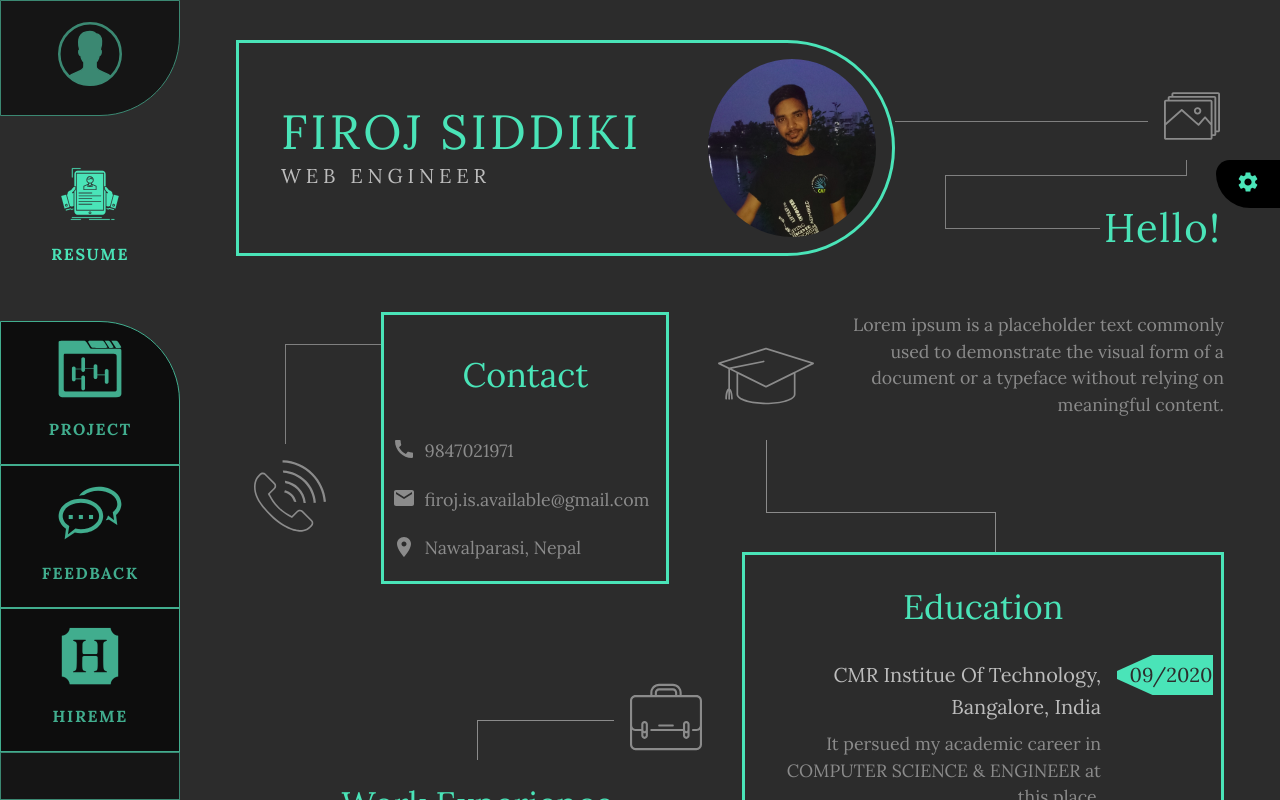
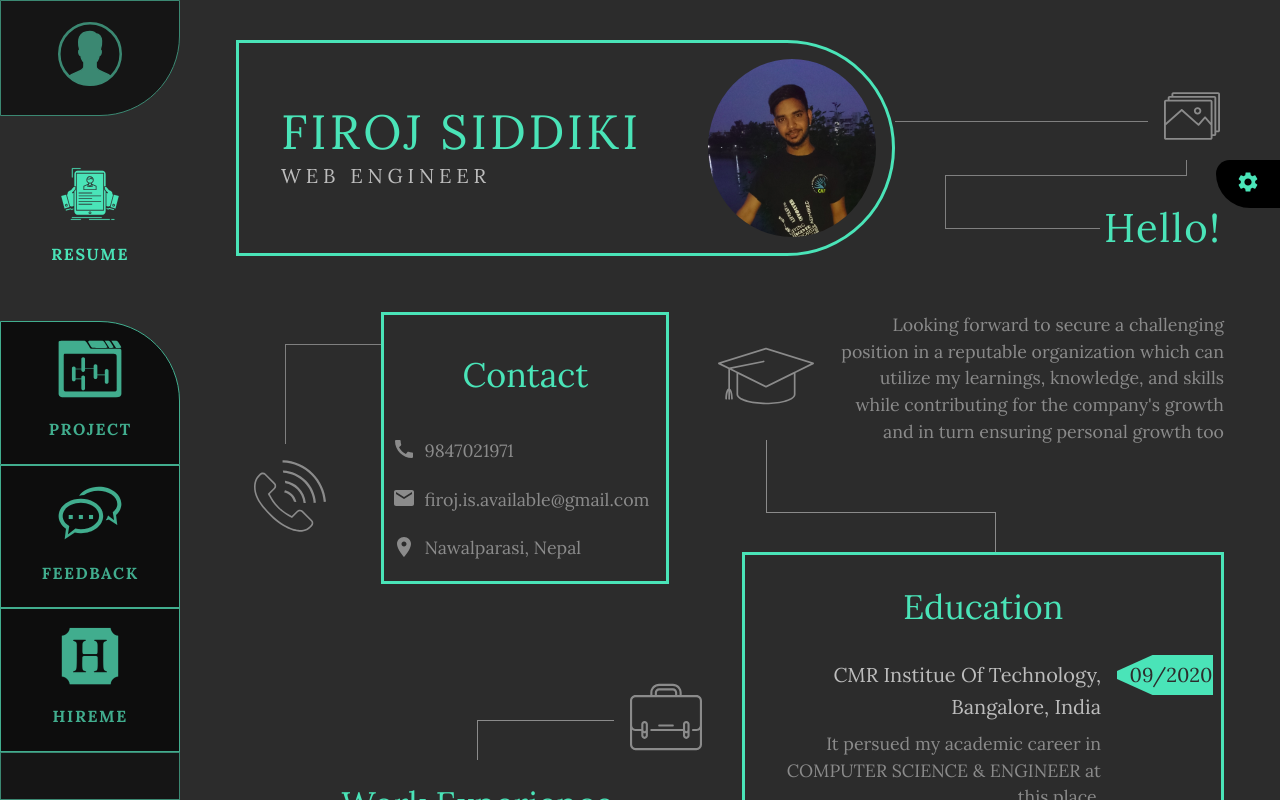
Before and after one commit to fir0j/MyPresenceInInternet, a React (Create React App) app: page / in a window 1280 px wide. Built offline with nearby package versions, Linux system fonts and the light colour scheme.

Commit message:
resume page almost done

```diff
--- a/src/customTheme.js
+++ b/src/customTheme.js
@@ -50,6 +50,8 @@ const darkTheme = createMuiTheme({
     fontFamily: "Lora",
     body1: {
       color: portfolioGrey,
+      // color: offWhite,
+
       fontSize: "1.11rem",
     },
     h3: {
--- a/src/pages/resume.jsx
+++ b/src/pages/resume.jsx
@@ -493,9 +493,10 @@ export default function Resume() {
           }}
         >
           <Typography variant="body1" align="right">
-            Lorem ipsum is a placeholder text commonly used to demonstrate the
-            visual form of a document or a typeface without relying on
-            meaningful content.
+            Looking forward to secure a challenging position in a reputable
+            organization which can utilize my learnings, knowledge, and skills
+            while contributing for the company's growth and in turn ensuring
+            personal growth too
           </Typography>
           {/* <Typography variant="body1" align="right">
             lipsum as it is sometimes known, is dummy text used in laying out
```
